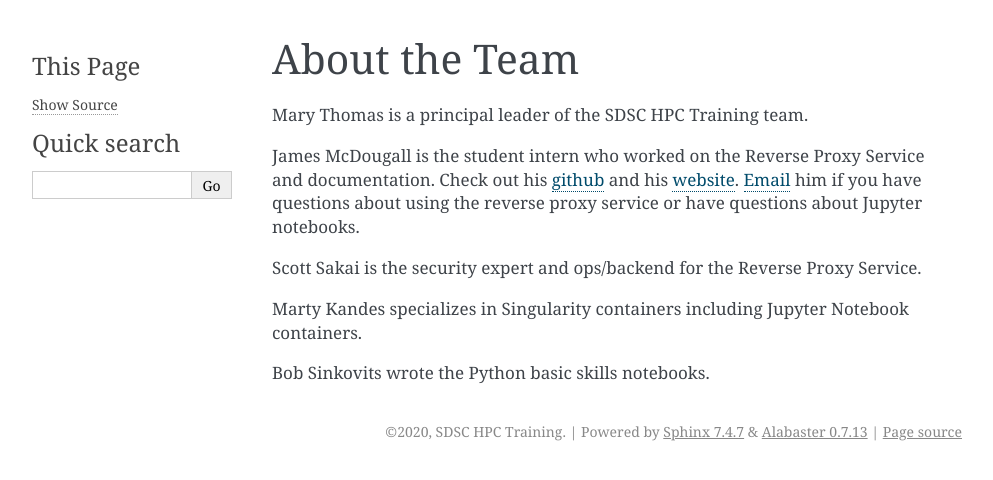
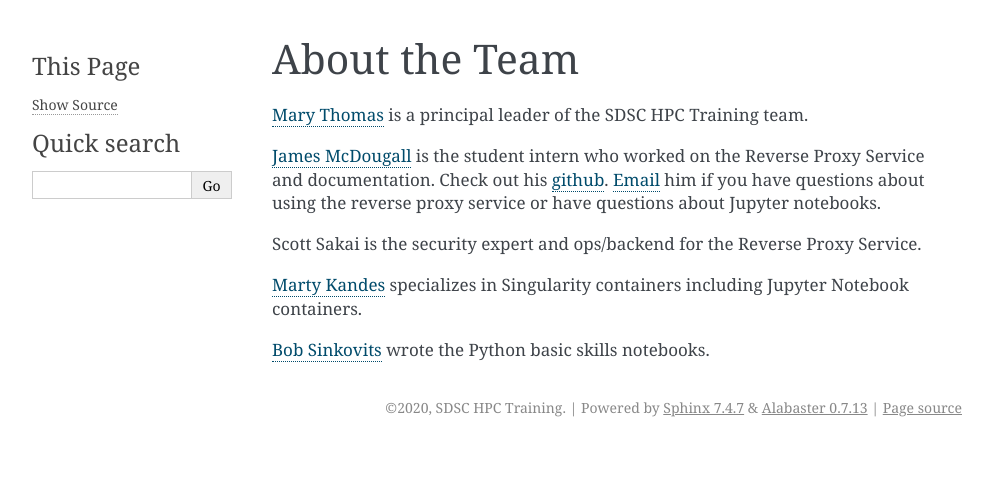
Before and after one commit to sdsc-hpc-training-org/notebooks-101, a Sphinx documentation site: the page built from Docs/source/aboutus.md, in a window 1280 px wide. Shown: the top 480 px of the page, without its empty margins (148-1141 px from the left). Built offline with Sphinx 7.4.7, drawn with Linux system fonts in a browser that asks for light colours.

Commit message:
Update aboutus.md

```diff
--- a/Docs/source/aboutus.md
+++ b/Docs/source/aboutus.md
@@ -1,12 +1,12 @@
 # About the Team
 
-Mary Thomas is a principal leader of the SDSC HPC Training team.
+[Mary Thomas](https://www.sdsc.edu/research/researcher_spotlight/thomas_mary.html) is a principal leader of the SDSC HPC Training team.
 
-James McDougall is the student intern who worked on the Reverse Proxy Service and documentation.
-Check out his [github](https://github.com/JamesMcDougallJr) and his [website](http://berserkcomputing.com). [Email](mailto:jmcdouga@ucsd.edu) him if you have questions about using the reverse proxy service or have questions about Jupyter notebooks.
+[James McDougall](http://berserkcomputing.com) is the student intern who worked on the Reverse Proxy Service and documentation.
+Check out his [github](https://github.com/JamesMcDougallJr). [Email](mailto:jmcdouga@ucsd.edu) him if you have questions about using the reverse proxy service or have questions about Jupyter notebooks.
 
 Scott Sakai is the security expert and ops/backend for the Reverse Proxy Service.
 
-Marty Kandes specializes in Singularity containers including Jupyter Notebook containers.
+[Marty Kandes](https://hpc-students.sdsc.edu/instr_bios/martin_kandes.html) specializes in Singularity containers including Jupyter Notebook containers.
 
-Bob Sinkovits wrote the Python basic skills notebooks.
+[Bob Sinkovits](https://www.sdsc.edu/research/researcher_spotlight/sinkovits_robert.html) wrote the Python basic skills notebooks.
```
